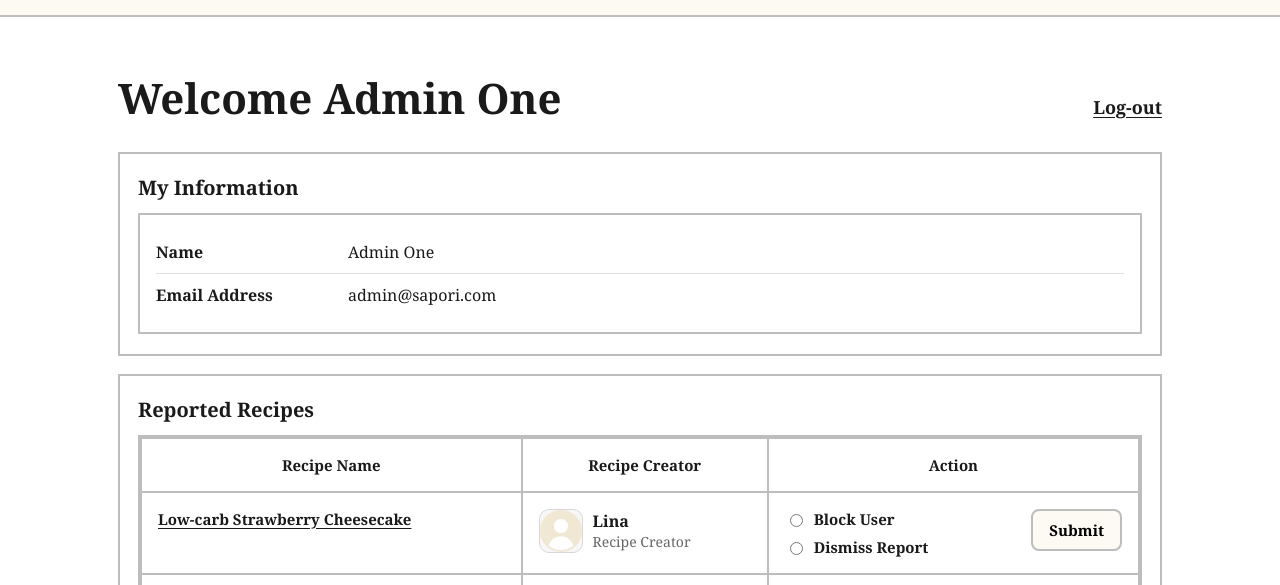
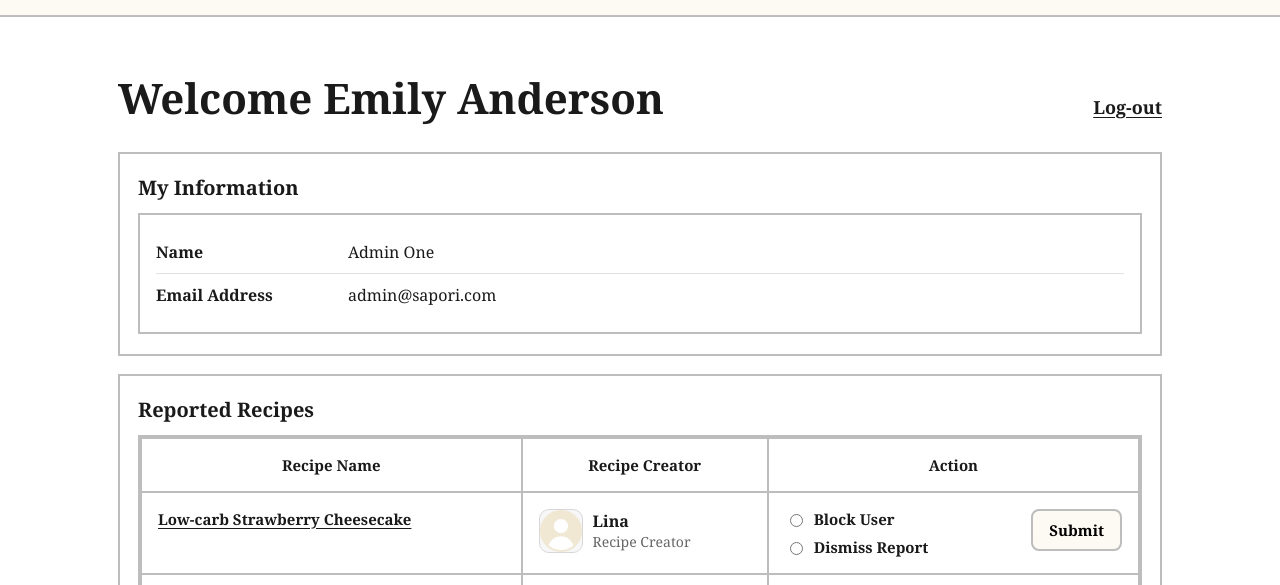
Before and after one commit to hetaf234/Web2, a plain HTML site: page adminPage.html in a window 1280 px wide. Shown: the part 215-800 px from the top of the page. Drawn offline with Linux system fonts and the light colour scheme.

Commit message:
Update adminPage.html

```diff
--- a/adminPage.html
+++ b/adminPage.html
@@ -30,7 +30,7 @@
   <div class="page">
 
     <header class="topbar">
-      <h1>Welcome Admin One</h1>
+      <h1>Welcome Emily Anderson</h1>
 
 
       <a class="add-link" href="index.html">Log-out</a>
```
